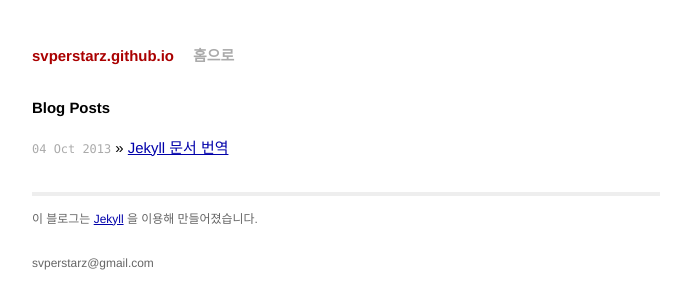
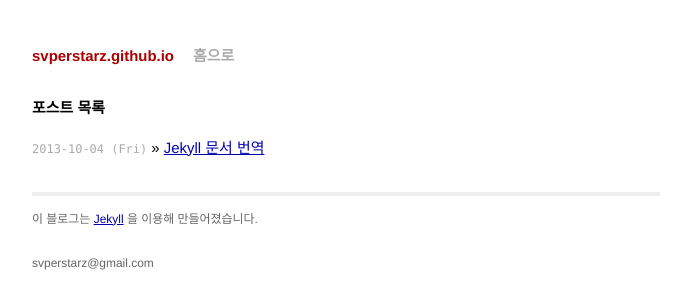
Before and after one commit to svperstarz/svperstarz.github.io, a Jekyll site: the page built from index.html, in a window 1280 px wide. Shown: the top 290 px of the page, without its empty margins (294-985 px from the left). Built offline with Jekyll 4.4.1, drawn with Linux system fonts in a browser that asks for light colours; Markdown is read by kramdown in place of the engine named in the settings.

Commit message:
포스트 날짜 형식 수정

```diff
--- a/_layouts/post.html
+++ b/_layouts/post.html
@@ -2,7 +2,7 @@
 layout: default
 ---
 <h2>{{ page.title }}</h2>
-<p class="meta">{{ page.date | date_to_string }}</p>
+<p class="meta">{{ page.date | date: "%Y-%m-%d (%a)" }}</p>
 
 <div class="post">
 {{ content }}
--- a/index.html
+++ b/index.html
@@ -4,10 +4,10 @@ title: svperstarz.github.io
 ---
 
 <div id="home">
-  <h1>Blog Posts</h1>
+  <h1>포스트 목록</h1>
   <ul class="posts">
     {% for post in site.posts %}
-      <li><span>{{ post.date | date_to_string }}</span> &raquo; <a href="{{ post.url }}">{{ post.title }}</a></li>
+      <li><span>{{ post.date | date: "%Y-%m-%d (%a)" }}</span> &raquo; <a href="{{ post.url }}">{{ post.title }}</a></li>
     {% endfor %}
   </ul>
 </div>
```
